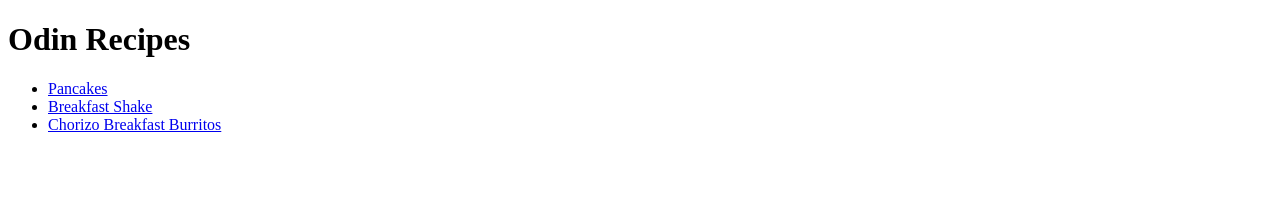
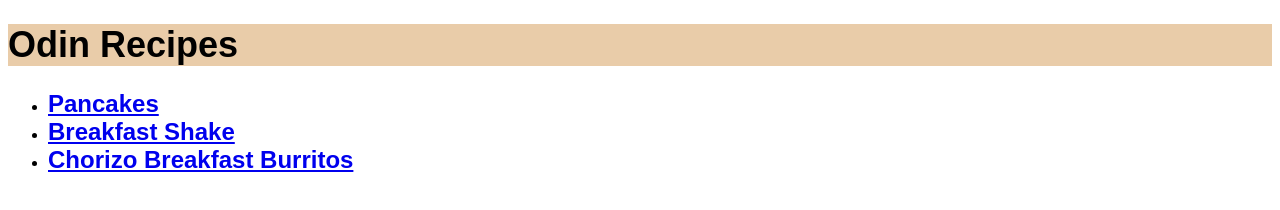
Before and after one commit to davnik208/odin-recipes, a plain HTML site: page index.html in a window 1280 px wide. Drawn offline with Linux system fonts and the light colour scheme.

Commit message:
Add simple css for practice

```diff
--- a/index.html
+++ b/index.html
@@ -3,14 +3,15 @@
     <head>
         <meta charset="UTF-8">
         <title>Odin Recipes</title>
+        <link rel="stylesheet" href="style.css">
     </head>
 
     <body>
-        <h1>Odin Recipes</h1>
+        <h1 id="landing-title">Odin Recipes</h1>
         <ul>
-          <li><a href="recipes/pancakes.html">Pancakes</a></li>
-          <li><a href="recipes/shake.html">Breakfast Shake</a></li>
-          <li><a href="recipes/burritos.html">Chorizo Breakfast Burritos</a></li>
+          <li><a class="link" href="recipes/pancakes.html">Pancakes</a></li>
+          <li><a class="link" href="recipes/shake.html">Breakfast Shake</a></li>
+          <li><a class="link" href="recipes/burritos.html">Chorizo Breakfast Burritos</a></li>
         </ul>
 
     </body>
--- /dev/null
+++ b/style.css
@@ -0,0 +1,30 @@
+body {
+    font-family: Arial, Helvetica, sans-serif;
+    padding: auto;
+}
+
+#landing-title {
+    font-size: 36px;
+    background-color: rgb(233, 204, 169);
+}
+
+.link {
+    font-size: 24px;
+    font-weight: bold;
+}
+
+h1 {
+    font-size: 36px;
+    font-weight: bold;
+    background-color: rgb(233, 204, 169);
+}
+
+h2 {
+    font-size: 24px;
+    font-weight: bold;
+}
+
+h3 {
+    font-size: 18px;
+    font-weight: bold;
+}
```
Also changed, not shown: recipes/burritos.html (+2 -0 lines), recipes/pancakes.html (+3 -1 lines), recipes/shake.html (+2 -0 lines).
